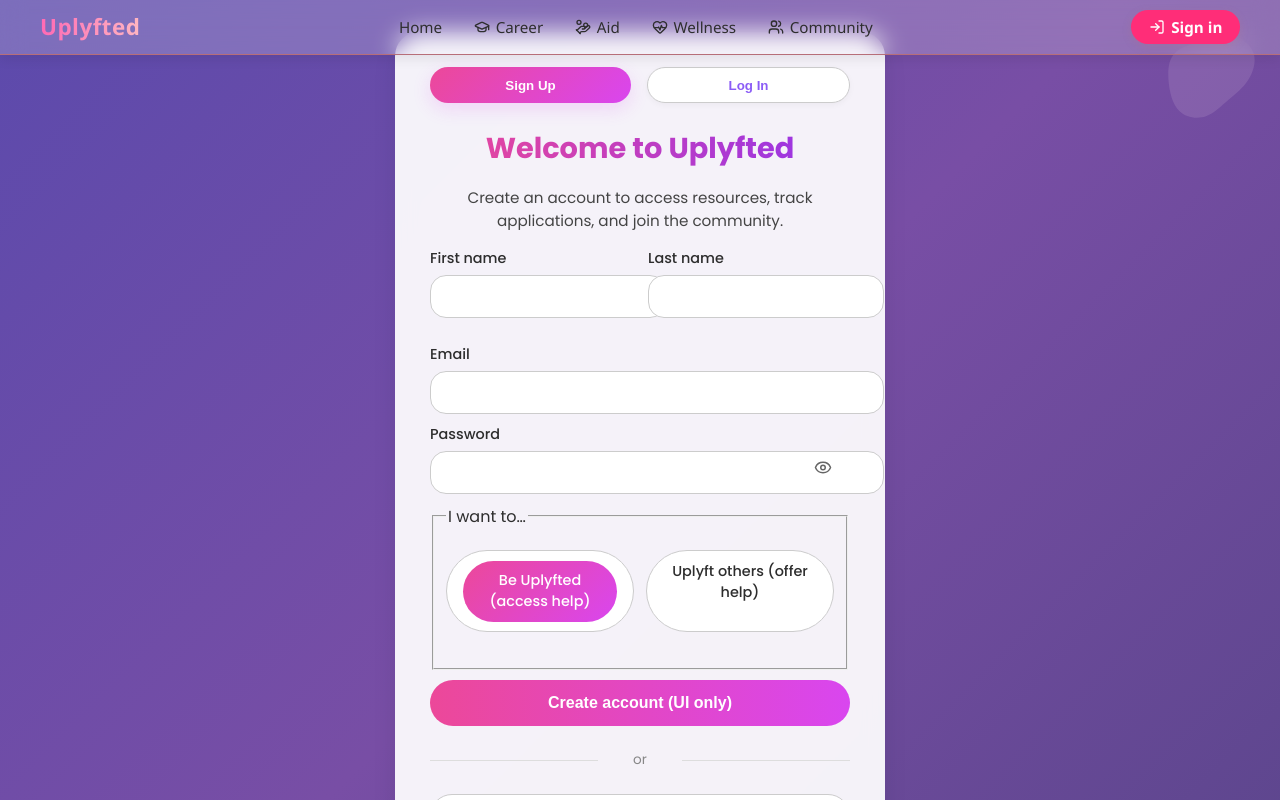
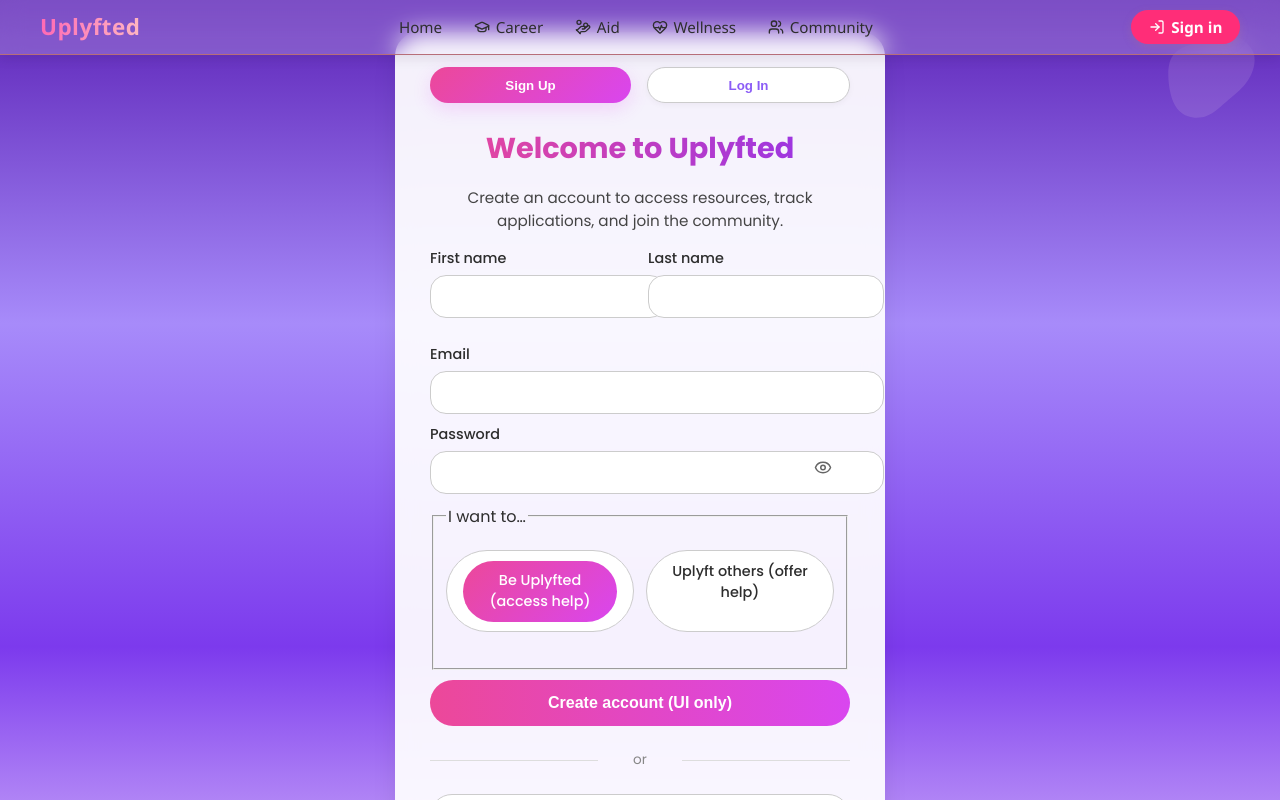
Before and after one commit to Sparshar-Njuguna/UPLYFTED, a React (Vite) app: page /auth in a window 1280 px wide. Shown: the top 800 px of the page. Built offline with nearby package versions, Linux system fonts and the light colour scheme; grey boxes are pictures that could not be loaded.

Commit message:
Decided on background color

```diff
--- a/src/styles/Auth.css
+++ b/src/styles/Auth.css
@@ -6,7 +6,11 @@
   display: flex;
   justify-content: center;
   align-items: center;
-  background: linear-gradient(135deg, #5c4aac, #784ea5, #5a458b);
+  background: linear-gradient(to bottom,
+    #5b21b6,   /* deep violet */
+    #a78bfa,   /* lavender */
+    #7c3aed,   /* vibrant mid */
+    #e9d5ff   /* pastel lilac */);
   font-family: "Poppins", sans-serif;
   padding: 2rem;
   position: relative;
```
